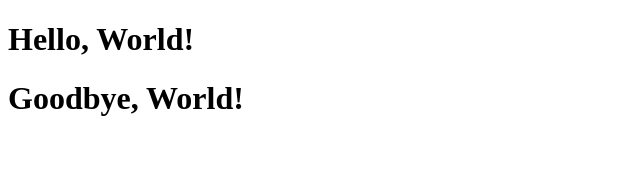
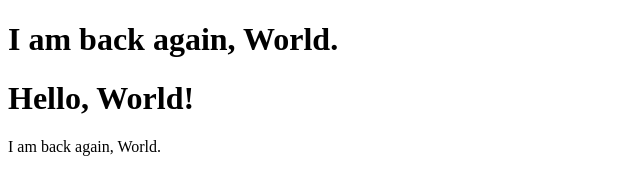
Before and after one commit to yoel0/JavaScript, a plain HTML site: page Basic/index.html in a window 1280 px wide. Shown: the whole page, without its empty margins (0-640 px from the left). Drawn offline with Linux system fonts and the light colour scheme.

Commit message:
[add] Basic, document getElement, write and ID

```diff
--- a/Basic/index.html
+++ b/Basic/index.html
@@ -6,7 +6,7 @@
   <title>Document</title>
 </head>
 <body>
-  <h1>Hello, World!</h1>
+  <h1 id="header">Hello, World!</h1>
 
   <script src="./script.js"></script>
 </body>
--- a/Basic/script.js
+++ b/Basic/script.js
@@ -1,6 +1,12 @@
-// Write to the document.
-document.write("<h1>Goodbye, World!</h1>");
+// Write to the HTML document.
+document.write("<h1>Hello, World!</h1>");
 // Console log, warn and error.
 console.log("Hello, this is a log.");
 console.warn("This is a Warning!");
 console.error("This is an Error!!");
+
+// Manipulate the HTML document.
+// Get the value / parameter "header".
+// Display to the Inner HTML at "header".
+// Write to the tag/id by using document.write().
+document.write(document.getElementById("header").innerHTML = "I am back again, World.");
```
